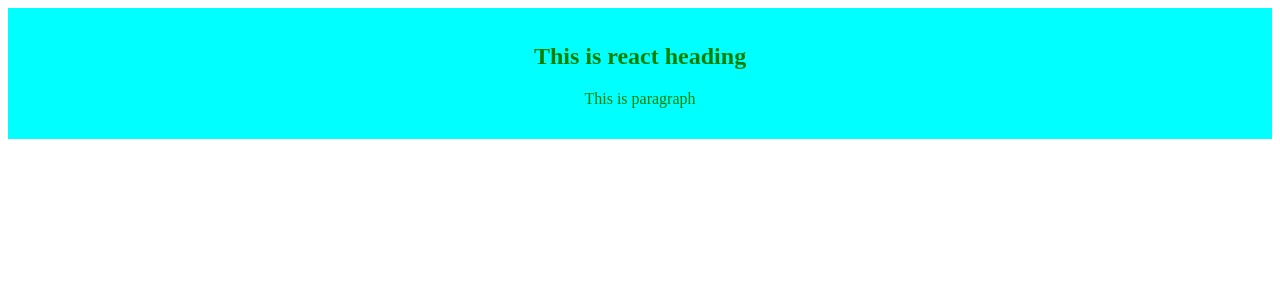
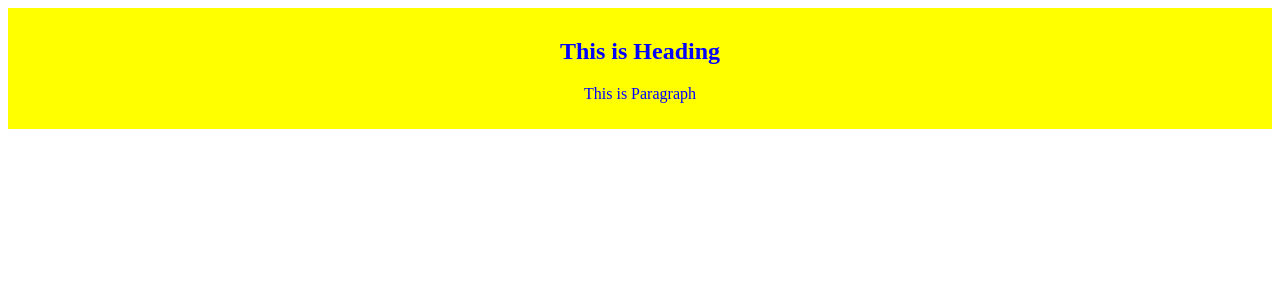
Before and after one commit to Sivakumar-U/UI_Learnings, a React (Vite) app: page / in a window 1280 px wide. Shown: the top 300 px of the page. Built offline with nearby package versions, Linux system fonts and the light colour scheme.

Commit message:
[Siva]Added: how to apply Internal styling to jsx file.

```diff
--- a/src/App.jsx
+++ b/src/App.jsx
@@ -1,10 +1,10 @@
 import React from 'react';
-import ExternalStyling from './ExternalStyling';
+import InternalStyling from './InternalStyling';
 
 const App = () => {
   return (
     <div>
-      <ExternalStyling/>
+      <InternalStyling/>
     </div>
   );
 };
--- /dev/null
+++ b/src/InternalStyling.jsx
@@ -0,0 +1,19 @@
+import React from 'react'
+
+function InternalStyling() {
+    let myStyle={
+        textAlign:"center",
+        color:"blue",
+        backgroundColor:"yellow",
+        padding:"10px"
+    }
+
+  return (
+    <div style={myStyle}>
+      <h2>This is Heading</h2>
+      <p>This is Paragraph</p>
+    </div>
+  )
+}
+
+export default InternalStyling
```
